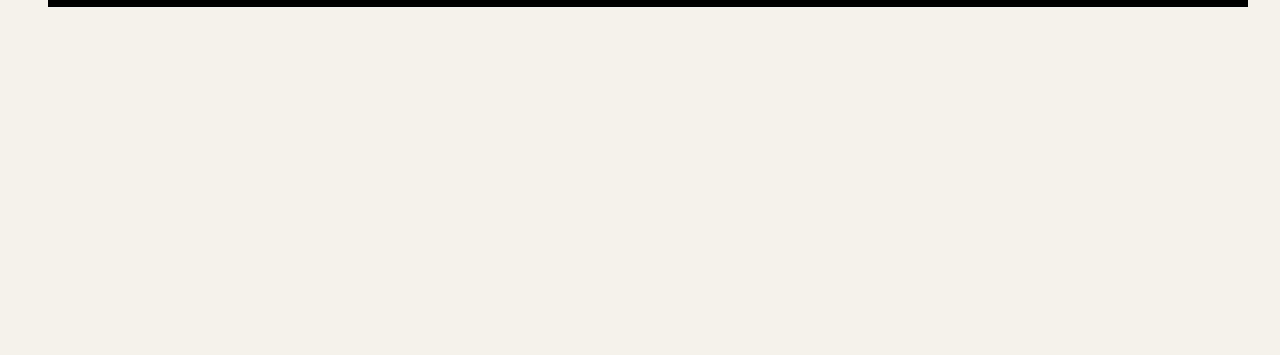
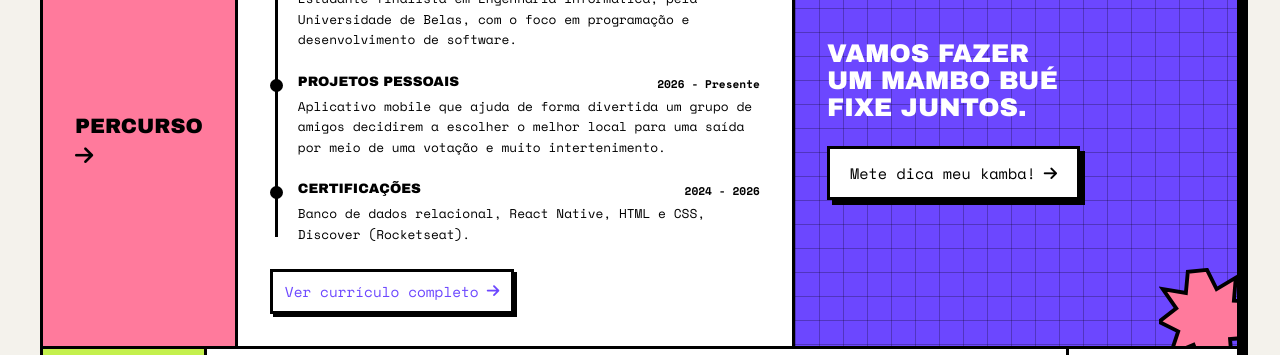
Before and after one commit to Stormzy377/portfolio-v2, a plain HTML site: page index.html in a window 1280 px wide. Shown: the part 1769-2124 px from the top of the page. Before the commit the page ends 1793 px from the top, so only its background shows below. Drawn offline with nearby package versions, Linux system fonts and the light colour scheme.

Commit message:
feat: finalização da página inicial

```diff
--- a/css/style.css
+++ b/css/style.css
@@ -448,6 +448,7 @@ h2 {
 }
 .btn--white {
   background: var(--white);
+  color: #000000;
 }
 
 .tag {
@@ -699,7 +700,7 @@ h2 {
   gap: 6px;
   min-height: 110px;
   padding: 16px;
-  background: #eeeeee;
+  background: #ffffff;
   border: var(--border);
   box-shadow: var(--shadow);
   transition:
@@ -708,11 +709,11 @@ h2 {
 }
 
 .certs__list li:nth-child(2) .cert-card {
-  background: #dddddd;
+  background: #ffffff;
 }
 
 .certs__list li:nth-child(3) .cert-card {
-  background: #cccccc;
+  background: #ffffff;
 }
 
 .cert-card:hover {
@@ -735,7 +736,127 @@ h2 {
   font-size: 0.9rem;
 }
 
+/* ==========================================================
+   14. LINHA FINAL: PERCURSO + CTA
+   ========================================================== */
+.bottom-row {
+  display: grid;
+  grid-template-columns: 1fr; /* mobile: empilhado */
+  border-top: var(--border);
+}
 
+/* ---------- célula rosa ---------- */
+.exp__label {
+  display: flex;
+  align-items: center;
+  padding: 24px var(--pad);
+}
+.exp__label h2 {
+  display: flex;
+  flex-direction: column;
+  gap: 8px;
+  font-size: 1.3rem;
+}
+
+/* ---------- timeline ---------- */
+.exp__body {
+  display: flex;
+  flex-direction: column;
+  align-items: flex-start;
+  gap: 24px;
+  min-width: 0;
+  padding: var(--pad);
+  background: var(--white);
+  border-top: var(--border);
+}
+
+.timeline {
+  position: relative;
+  display: flex;
+  flex-direction: column;
+  gap: 24px;
+  width: 100%;
+  padding-left: 28px;
+}
+/* linha vertical */
+.timeline::before {
+  content: "";
+  position: absolute;
+  left: 5px;
+  top: 8px;
+  bottom: 8px;
+  width: 3px;
+  background: var(--black);
+}
+
+.timeline__item {
+  position: relative;
+}
+/* ponto */
+.timeline__item::before {
+  content: "";
+  position: absolute;
+  left: -28px;
+  top: 4px;
+  width: 13px;
+  height: 13px;
+  background: var(--black);
+  border-radius: 50%;
+}
+
+.timeline__head {
+  display: flex;
+  flex-wrap: wrap;
+  justify-content: space-between;
+  gap: 4px 16px;
+  margin-bottom: 4px;
+}
+.timeline__head h3 {
+  font-size: 0.85rem;
+}
+.timeline__date {
+  font-size: 0.7rem;
+  font-weight: 700;
+}
+.timeline__item p {
+  font-size: 0.8rem;
+}
+
+.exp__cv {
+  color: var(--purple);
+}
+
+/* ---------- bloco CTA roxo ---------- */
+.cta {
+  position: relative;
+  display: flex;
+  flex-direction: column;
+  align-items: flex-start;
+  justify-content: center;
+  gap: 24px;
+  min-height: 260px;
+  padding: var(--pad);
+  padding-bottom: 72px;
+  overflow: hidden;
+  border-top: var(--border);
+  background-color: var(--purple);
+  background-image:
+    linear-gradient(rgba(0, 0, 0, 0.25) 1px, transparent 1px),
+    linear-gradient(90deg, rgba(0, 0, 0, 0.25) 1px, transparent 1px);
+  background-size: 24px 24px;
+}
+.cta h2 {
+  max-width: 14ch;
+  font-size: clamp(1.2rem, 1rem + 1vw, 1.6rem);
+}
+
+.sticker {
+  position: absolute;
+  right: -18px;
+  bottom: -18px;
+  width: 96px;
+  height: 96px;
+}
 
 @media (min-width: 768px) {
   .hero {
@@ -763,6 +884,20 @@ h2 {
 }
 
 @media (min-width: 900px) {
+  .bottom-row {
+    grid-template-columns: 1.2fr 3.8fr 3fr;
+  }
+  .exp__body {
+    border-top: 0;
+    border-left: var(--border);
+    border-right: var(--border);
+  }
+  .cta {
+    border-top: 0;
+  }
+}
+
+@media (min-width: 900px) {
   .main-row {
     grid-template-columns: 7fr 3fr;
   }
--- a/index.html
+++ b/index.html
@@ -3,7 +3,7 @@
   <head>
     <meta charset="UTF-8" />
     <meta name="viewport" content="width=device-width, initial-scale=1.0" />
-    <title>Germano Mualevangue | Portfólio</title>
+    <title>eugermanoDev</title>
     <link rel="shortcut icon" href="assets/favicon.webp" type="image/x-icon">
     <link rel="preconnect" href="https://fonts.googleapis.com" />
     <link rel="preconnect" href="https://fonts.gstatic.com" crossorigin />
@@ -26,15 +26,15 @@
 
         <nav class="site-nav" aria-label="Navegação principal">
           <ul>
-            <li><a href="#skills">Skills</a></li>
-            <li><a href="#projects">Projects</a></li>
-            <li><a href="#experience">Experience</a></li>
-            <li><a href="#certifications">Certifications</a></li>
+            <li><a href="#skills">Habilidades</a></li>
+            <li><a href="#projects">Projetos</a></li>
+            <li><a href="#experience">Experiência</a></li>
+            <li><a href="#certifications">Certificações</a></li>
           </ul>
         </nav>
 
         <a href="#contact" class="header-cta">
-          Contact me <i class="fa-solid fa-arrow-right" aria-hidden="true"></i>
+          Vamos falar <i class="fa-solid fa-arrow-right" aria-hidden="true"></i>
         </a>
       </header>
 
@@ -277,7 +277,7 @@
         <li>
           <a href="pages/certificates.html#bd-relacional" class="cert-card">
             <i class="fa-solid fa-database" aria-hidden="true"></i>
-            <h3>Banco de dados relacional</h3>
+            <h3>Banco de dados SQL</h3>
             <span>Ver certificado <i class="fa-solid fa-arrow-right" aria-hidden="true"></i></span>
           </a>
         </li>
@@ -305,6 +305,58 @@
 
           </div>
 
+  <!-- ============ PERCURSO + CTA ============ -->
+  <div class="bottom-row">
+
+    <section class="exp__label cell--pink" id="experience" aria-labelledby="exp-title">
+      <h2 id="exp-title">Percurso <i class="fa-solid fa-arrow-right" aria-hidden="true"></i></h2>
+    </section>
+
+    <div class="exp__body">
+      <ol class="timeline">
+        <li class="timeline__item">
+          <div class="timeline__head">
+            <h3>Estudante de Engenharia Informática</h3>
+            <span class="timeline__date">2026 - Presente</span>
+          </div>
+          <p>Estudante finalista em Engenharia Informática, pela Universidade de Belas, com o foco em programação e desenvolvimento de software.</p>
+        </li>
+        <li class="timeline__item">
+          <div class="timeline__head">
+            <h3>Projetos pessoais</h3>
+            <span class="timeline__date">2026 - Presente</span>
+          </div>
+          <p>Aplicativo mobile que ajuda de forma divertida um grupo de amigos decidirem a escolher o melhor local para uma saída por meio de uma votação e muito intertenimento.</p>
+        </li>
+        <li class="timeline__item">
+          <div class="timeline__head">
+            <h3>Certificações</h3>
+            <span class="timeline__date">2024 - 2026</span>
+          </div>
+          <p>Banco de dados relacional, React Native, HTML e CSS, Discover (Rocketseat).</p>
+        </li>
+      </ol>
+
+      <a href="assets/cv-germano.pdf" class="btn btn--white btn--sm exp__cv" download>
+        Ver currículo completo <i class="fa-solid fa-arrow-right" aria-hidden="true"></i>
+      </a>
+    </div>
+
+    <section class="cta cell--purple" id="contact" aria-labelledby="cta-title">
+      <h2 id="cta-title">Vamos fazer um mambo bué fixe juntos.</h2>
+      <a href="mailto:o-teu-email@exemplo.com" class="btn btn--white">
+        Mete dica meu kamba! <i class="fa-solid fa-arrow-right" aria-hidden="true"></i>
+      </a>
+
+      <svg class="sticker" viewBox="0 0 100 100" aria-hidden="true" focusable="false">
+        <polygon
+          points="50,2 60,22 80,10 78,34 100,36 84,52 98,72 74,74 76,98 56,84 44,100 36,80 12,90 20,66 0,56 18,42 4,22 28,26 30,4"
+          fill="#FF7A9C" stroke="#000" stroke-width="4" stroke-linejoin="miter"/>
+      </svg>
+    </section>
+
+  </div>
+
       </main>
 
       <!-- ============ FOOTER ============ -->
@@ -312,7 +364,7 @@
         <a href="index.html" class="logo">&lt;/&gt; eugermanoDev</a>
 
         <p class="footer-copy">
-          &copy; 2026 Germano Mualevangue. All rights reserved.
+          &copy; 2026 Germano Mualevangue. Todos os direitos reservados
         </p>
 
         <ul class="footer-social">
```
Also changed, not shown: 1 other file.
